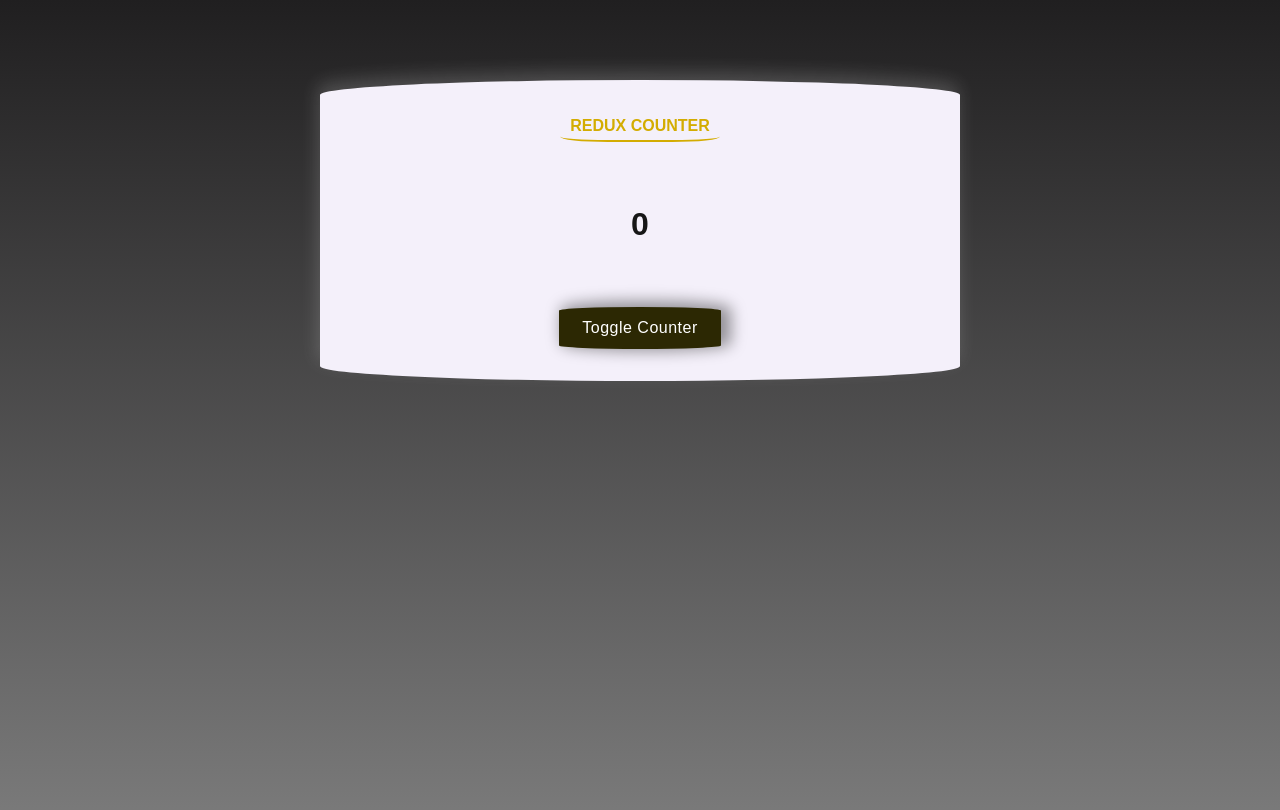
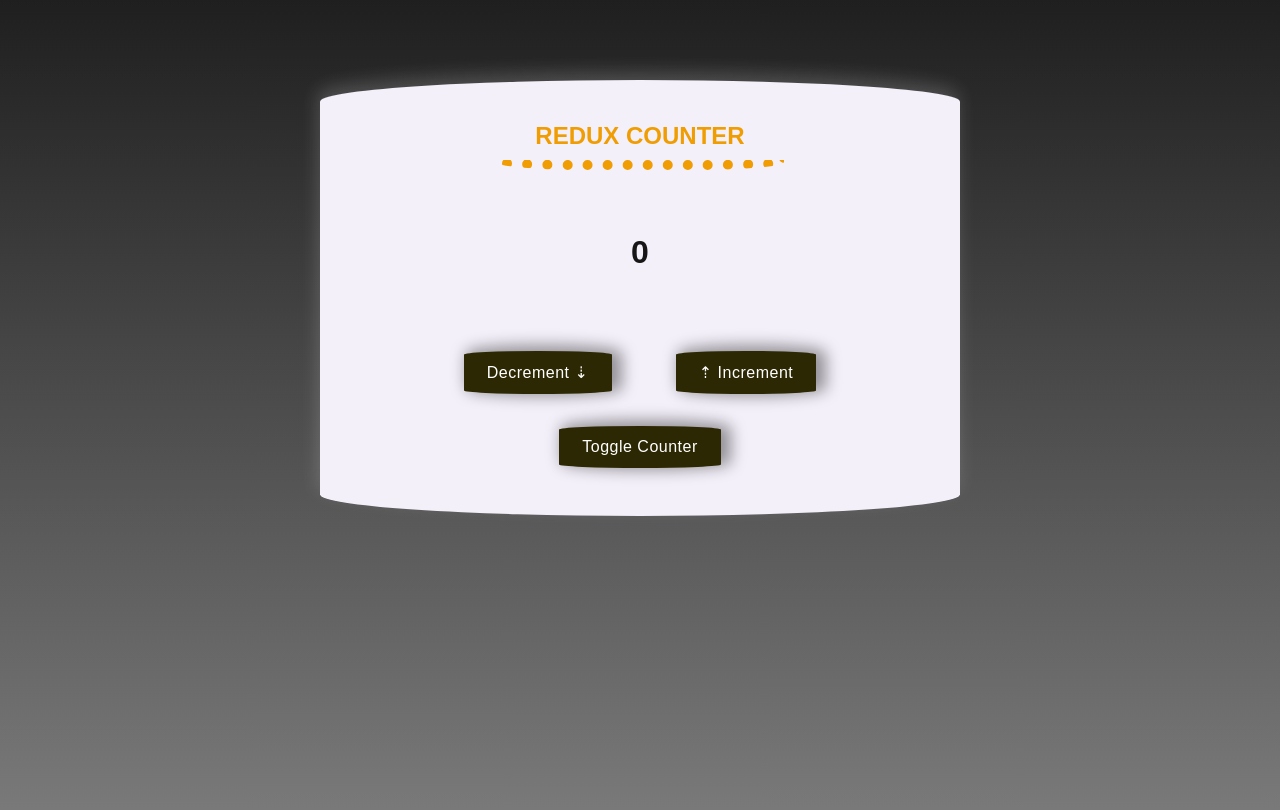
Before and after one commit to ShahramShakiba/ReactJS-Redux, a React (Create React App) app in the folder ReactJS-Redux/Redux-Counter/: page / in a window 1280 px wide. Shown: the top 810 px of the page. Built offline with nearby package versions, Linux system fonts and the light colour scheme.

Commit message:
Dispatching Actions From Inside Components via useDispatch

```diff
--- a/ReactJS-Redux/Redux-Counter/src/components/Counter.js
+++ b/ReactJS-Redux/Redux-Counter/src/components/Counter.js
@@ -1,8 +1,18 @@
-import { useSelector } from 'react-redux';
+import { useSelector, useDispatch } from 'react-redux';
 import classes from './Counter.module.css';
 
 export default function Counter() {
+  // Get access to data that managed in Redux store
   const counter = useSelector((state) => state.counter);
+  const dispatch = useDispatch();
+
+  const handleIncrement = () => {
+    dispatch({ type: 'INCREMENT' });
+  };
+  const handleDecrement = () => {
+    dispatch({ type: 'DECREMENT' });
+  };
+
   const toggleCounterHandler = () => {};
 
   return (
@@ -11,7 +21,16 @@ export default function Counter() {
 
       <div className={classes.value}> {counter} </div>
 
+      <div>
+        <button onClick={handleDecrement}> Decrement ⇣ </button>
+        <button onClick={handleIncrement}> ⇡ Increment </button>
+      </div>
+
       <button onClick={toggleCounterHandler}> Toggle Counter </button>
     </main>
   );
 }
+
+/* useSelector
+- React Redux will create a subscription to the Redux store's state for this component, and get the value of `counter` key
+*/
--- a/ReactJS-Redux/Redux-Counter/src/components/Counter.module.css
+++ b/ReactJS-Redux/Redux-Counter/src/components/Counter.module.css
@@ -6,17 +6,21 @@
   padding: 2rem;
   text-align: center;
   background-color: #f4f0fa;
+
+  & button {
+    margin: 1rem 2rem;
+  }
 }
 
 .counter h1 {
-  width: 10rem;
+  width: 18rem;
   text-transform: uppercase;
-  color: #d3ac01;
+  color: #f09d03;
   margin: 0 auto;
-  font-size: 1rem;
-  border-bottom: 2px solid #d3ac01;
-  padding: 5px;
-  border-radius: 30% / 18%;
+  font-size: 1.5rem;
+  border-bottom: 10px dotted #f09d03;
+  padding: 10px;
+  border-radius: 30% / 14%;
 }
 
 .value {
```
